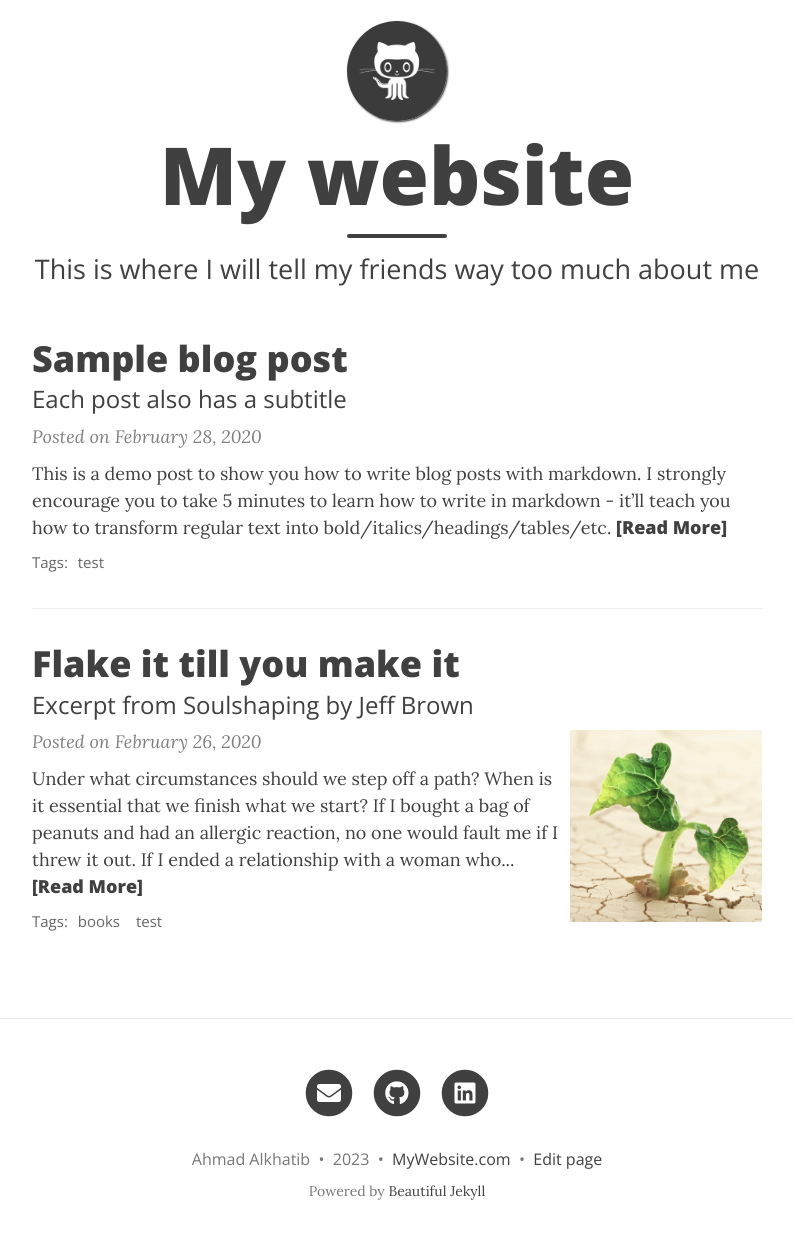
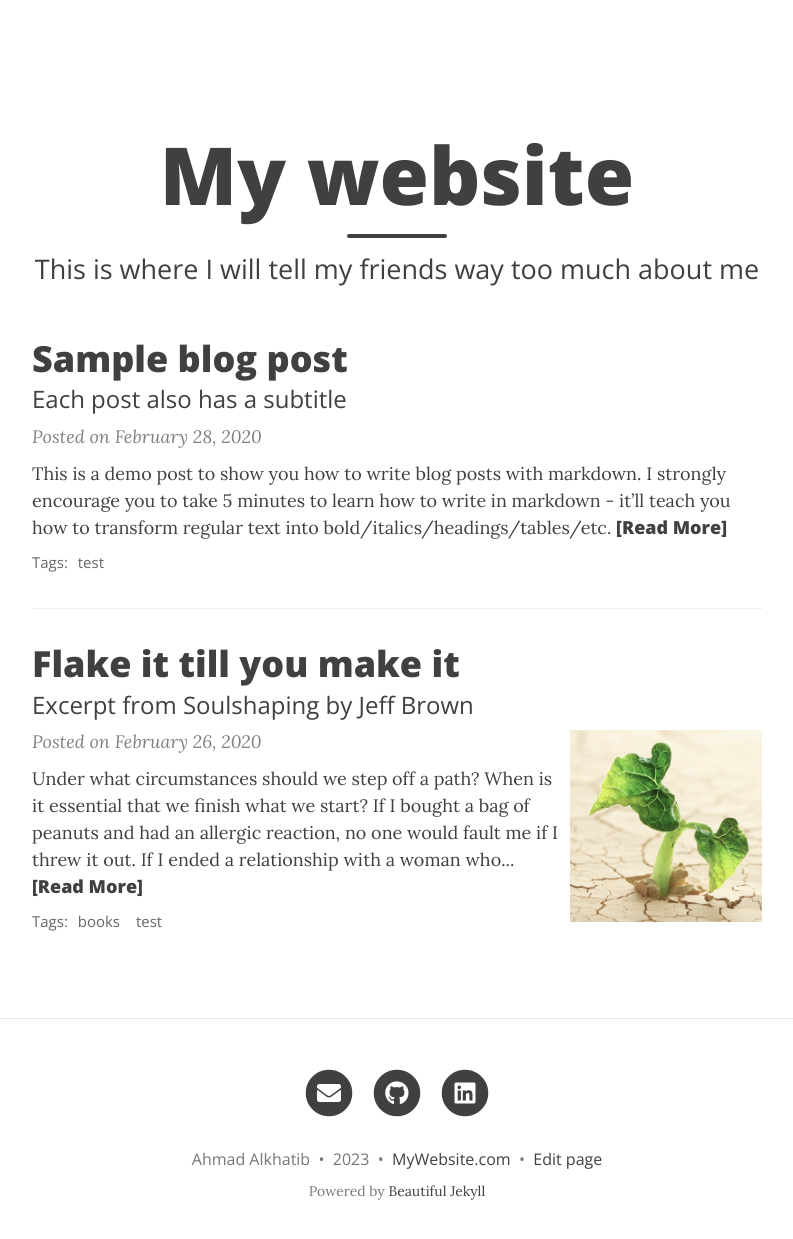
Before and after one commit to alkhatiba/alkhatiba.github.io, a Jekyll site: the page built from index.html, in a window 1280 px wide and 1252 px high. Shown: the top 1239 px of the window, without its empty margins (243-1036 px from the left). Built offline with Jekyll 4.4.1, drawn with Linux system fonts in a browser that asks for light colours; nearby versions of some CDN libraries; the list of posts is cut into pages by our own code; comment, search, counter and statistics services are not loaded.

Commit message:
Update _config.yml

```diff
--- a/_config.yml
+++ b/_config.yml
@@ -17,7 +17,7 @@
   Certifications: "/certifications/main"
   Projects: "/projects/main"
   Blog: "/blog/main"
-  CV: "/files/cv.pdf"
+  CV: "/files/CV.pdf"
 
 
 
@@ -27,7 +27,7 @@
 
 # Image to show in the navigation bar - works best with a square image
 # Remove this parameter if you don't want an image in the navbar
-avatar: "/assets/img/avatar-icon.png"
+# avatar: "/assets/img/avatar-icon.png"
 
 # By default, the image is cut into a circle. You can disable this behaviour by setting 'round-avatar: false'
 round-avatar: true
```
